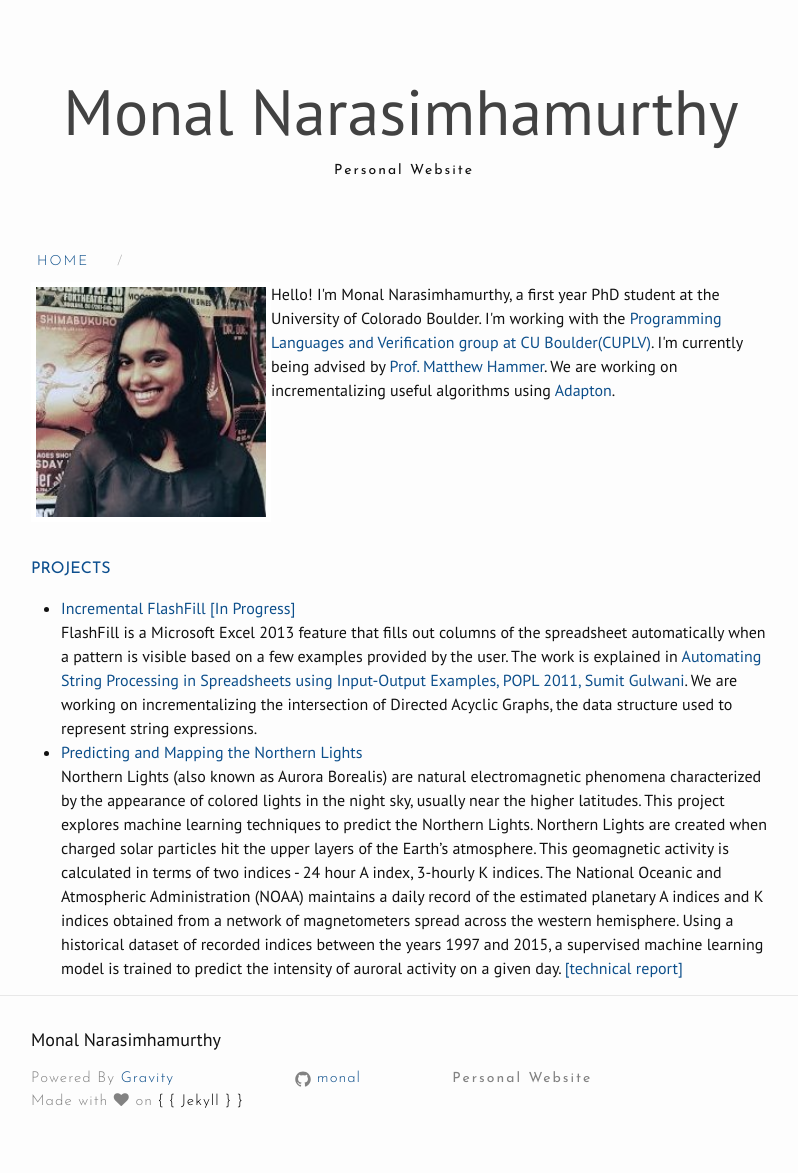
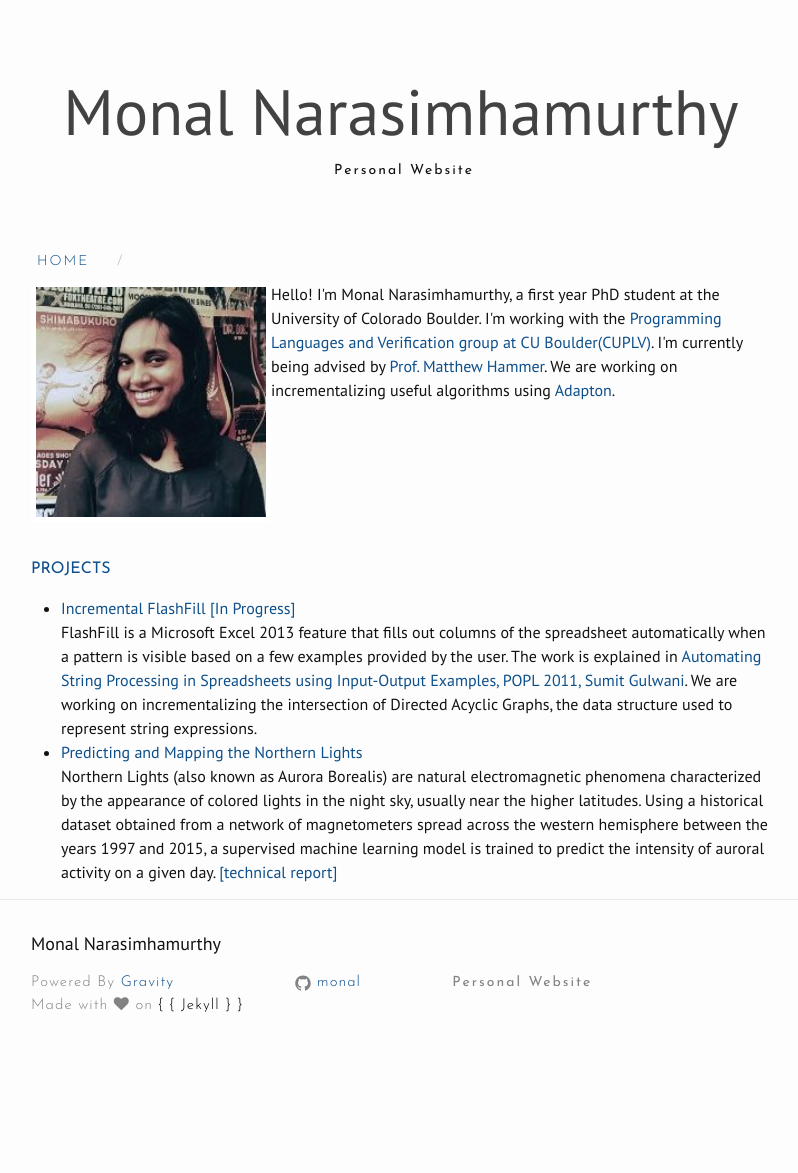
Before and after one commit to monal/monal.github.io, a Jekyll site: the page built from index.html, in a window 1280 px wide. Shown: the whole page, without its empty margins (239-1037 px from the left). Built offline with Jekyll 4.4.1, drawn with Linux system fonts in a browser that asks for light colours; nearby versions of some CDN libraries; after the commit the page ends 1077 px from its top, so only the background shows below that.

Commit message:
Add text

```diff
--- a/index.html
+++ b/index.html
@@ -16,13 +16,8 @@ FlashFill is a Microsoft Excel 2013 feature that fills out columns of the spread
 <a href="http://research.microsoft.com/en-us/um/people/sumitg/pubs/popl11-synthesis.pdf">Automating String Processing in Spreadsheets using Input-Output Examples, POPL 2011, Sumit Gulwani</a>. We are working on incrementalizing the intersection of Directed Acyclic Graphs, the data structure used to represent string expressions.
 <li><a href="">Predicting and Mapping the Northern Lights</a></li>
 Northern Lights (also known as Aurora Borealis) are natural electromagnetic phenomena characterized by
-the appearance of colored lights in the night sky, usually near the higher latitudes. This project explores
-machine learning techniques to predict the Northern Lights. Northern Lights are created when charged
-solar particles hit the upper layers of the Earth’s atmosphere. This geomagnetic activity is calculated
-in terms of two indices - 24 hour A index, 3-hourly K indices. The National Oceanic and Atmospheric
-Administration (NOAA) maintains a daily record of the estimated planetary A indices and K indices
-obtained from a network of magnetometers spread across the western hemisphere. Using a historical
-dataset of recorded indices between the years 1997 and 2015, a supervised machine learning model is
+the appearance of colored lights in the night sky, usually near the higher latitudes.
+Using a historical dataset obtained from a network of magnetometers spread across the western hemisphere between the years 1997 and 2015, a supervised machine learning model is
 trained to predict the intensity of auroral activity on a given day.
 <a href="http://scholar.colorado.edu/csci_techreports/1036">[technical report]</a>
 </ul>
```
